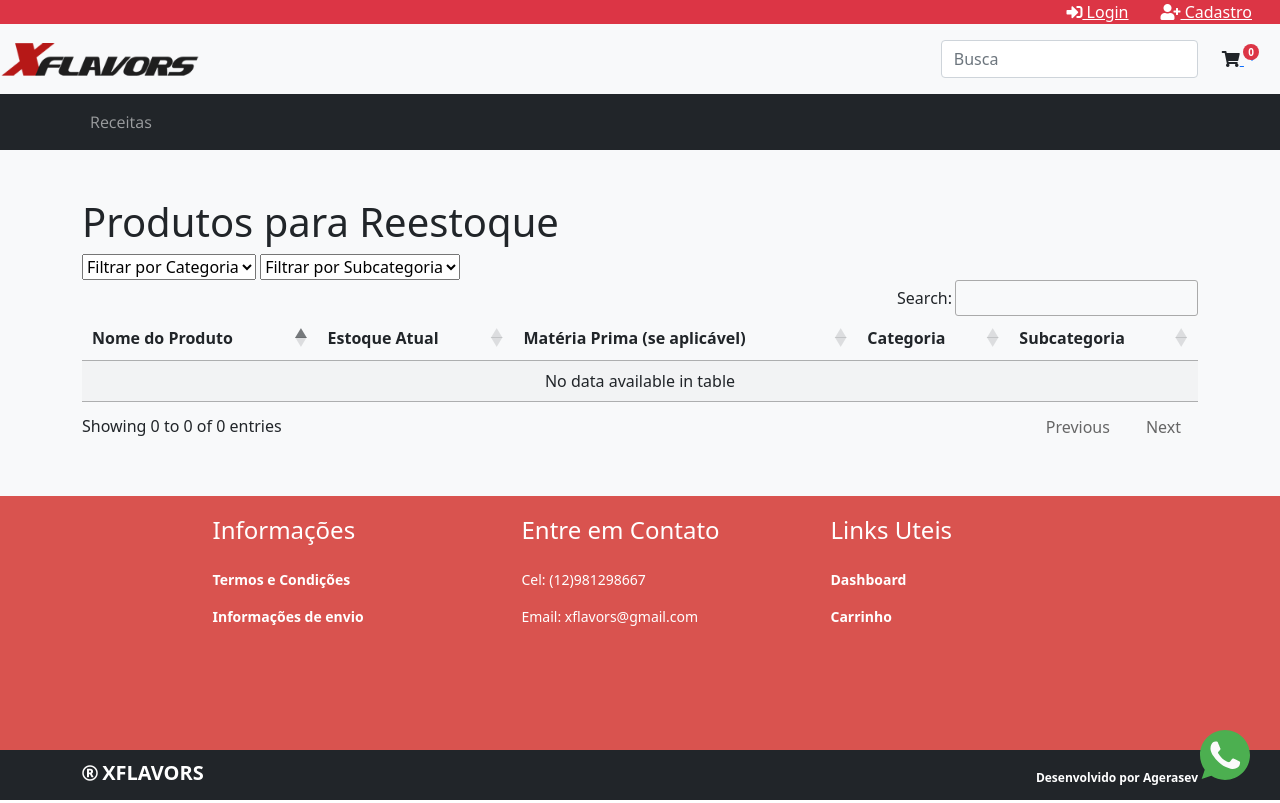
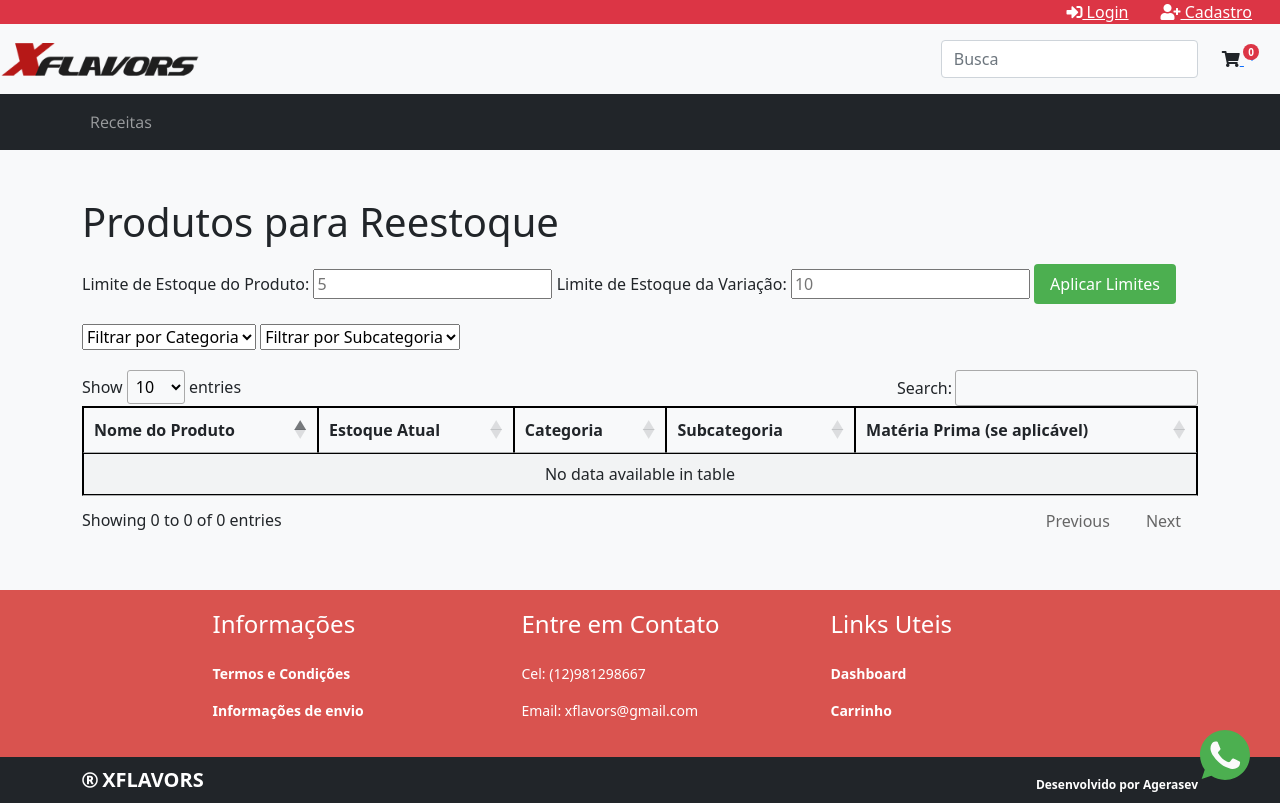
Before and after one commit to andregeraseev/xflavors_site_final, a Django app: page /administracao/reestoque in a window 1280 px wide. Run offline with Django 4.2, Linux system fonts and the light colour scheme; data that the repository does not hold is empty; parts of the project's set-up code (start-up, migrations or seed data) failed here and were passed over; some libraries are stand-ins or nearby versions.

Commit message:
reestoque.html

```diff
--- a/administracao/views.py
+++ b/administracao/views.py
@@ -497,13 +497,22 @@ def pedidos_clientes(request, user_id):
 
 def reestoque(request):
     from django.db.models import Q
-    # Produtos que têm variações cujas matérias-primas têm estoque <= 10 ou produtos com estoque <= 5
+
+    # Use os valores padrão a menos que sejam fornecidos pelo usuário
+    product_stock_value = request.GET.get('product_stock')
+    variation_stock_value = request.GET.get('variation_stock')
+
+    product_stock_limit = int(product_stock_value) if product_stock_value else 5
+    variation_stock_limit = int(variation_stock_value) if variation_stock_value else 10
+
+    # Produtos que têm variações cujas matérias-primas têm estoque <= variation_stock_limit ou produtos com estoque <= product_stock_limit
     produtos = Produto.objects.filter(
-        Q(variation__materia_prima__stock__lte=10) |
-        (Q(variation__isnull=True) & Q(stock__lte=5))
+        Q(variation__materia_prima__stock__lte=variation_stock_limit) |
+        (Q(variation__isnull=True) & Q(stock__lte=product_stock_limit))
     ).distinct()
 
     categories = Category.objects.all()
     subcategories = Subcategory.objects.all()
 
-    return render(request, 'administracao/reestoque.html', {'produtos': produtos, 'categories': categories, 'subcategories': subcategories})
+    return render(request, 'administracao/reestoque.html',
+                  {'produtos': produtos, 'categories': categories, 'subcategories': subcategories})
--- a/templates/administracao/reestoque.html
+++ b/templates/administracao/reestoque.html
@@ -3,17 +3,84 @@
 {% block content %}
 <link rel="stylesheet" type="text/css" href="https://cdn.datatables.net/1.11.5/css/jquery.dataTables.css">
 <link rel="stylesheet" type="text/css" href="https://cdn.datatables.net/buttons/2.2.2/css/buttons.dataTables.min.css">
+
+<style>
+.filters, .stock-limits {
+    margin-bottom: 20px;
+}
+
+button {
+    background-color: #4CAF50;
+    color: white;
+    border: none;
+    padding: 8px 16px;
+    cursor: pointer;
+    border-radius: 4px;
+    margin-top: 10px;
+}
+
+button:hover {
+    background-color: #45a049;
+}
+
+table {
+    width: 100%;
+    border-collapse: collapse;
+}
+
+table, th, td {
+    border: 1px solid black;
+}
+
+th, td {
+    padding: 8px 12px;
+}
+
+tr:nth-child(even) {
+    background-color: #e0e0e0;  /* A cor foi ajustada para um cinza um pouco mais escuro */
+}
+
+/* Media query para impressão */
+@media print {
+    tr:nth-child(even) {
+        background-color: #e0e0e0 !important;
+    }
+}
+</style>
+
 <h1>Produtos para Reestoque</h1>
+
+<!-- Limite de Estoque -->
+<div class="stock-limits">
+    <label for="productStockLimit">Limite de Estoque do Produto:</label>
+    <input type="number" id="productStockLimit" name="product_stock" placeholder="5" title="Defina o limite de estoque para os produtos">
+
+    <label for="variationStockLimit">Limite de Estoque da Variação:</label>
+    <input type="number" id="variationStockLimit" name="variation_stock" placeholder="10" title="Defina o limite de estoque para as variações">
+
+    <button id="applyStockLimits">Aplicar Limites</button>
+</div>
+
+<script>
+    $('#applyStockLimits').on('click', function() {
+        const productStockValue = $('#productStockLimit').val();
+        const variationStockValue = $('#variationStockLimit').val();
+
+        const currentUrl = window.location.href.split('?')[0];
+        window.location.href = `${currentUrl}?product_stock=${productStockValue}&variation_stock=${variationStockValue}`;
+    });
+</script>
 
 <!-- Filtros -->
 <div class="filters">
-    <select id="categoryFilter">
+    <select id="categoryFilter" title="Filtrar produtos por categoria">
         <option value="">Filtrar por Categoria</option>
         {% for category in categories %}
         <option value="{{ category.name }}">{{ category.name }}</option>
         {% endfor %}
     </select>
-    <select id="subcategoryFilter">
+
+    <select id="subcategoryFilter" title="Filtrar produtos por subcategoria">
         <option value="">Filtrar por Subcategoria</option>
         {% for subcategory in subcategories %}
         <option value="{{ subcategory.name }}">{{ subcategory.name }}</option>
@@ -26,9 +93,9 @@
         <tr>
             <th>Nome do Produto</th>
             <th>Estoque Atual</th>
-            <th>Matéria Prima (se aplicável)</th>
             <th>Categoria</th>
             <th>Subcategoria</th>
+            <th>Matéria Prima (se aplicável)</th>
         </tr>
     </thead>
     <tbody>
@@ -42,6 +109,9 @@
                 {{ produto.stock }}
                 {% endif %}
             </td>
+
+            <td>{{ produto.category }}</td>
+            <td>{{ produto.subcategory }}</td>
             <td>
                 {% if produto.variation_set.exists %}
                 {{ produto.variation_set.first.materia_prima.name }}
@@ -49,33 +119,34 @@
                 -
                 {% endif %}
             </td>
-            <td>{{ produto.category }}</td>
-            <td>{{ produto.subcategory }}</td>
         </tr>
         {% endfor %}
     </tbody>
 </table>
 
-
 <script>
 $(document).ready(function() {
     var table = $('#reestoqueTable').DataTable({
-        dom: 'Bfrtip',
-        buttons: ['print']
+        dom: 'Blfrtip',
+        buttons: [{
+            extend: 'print',
+            customize: function (win) {
+                $(win.document.body).find('tr:nth-child(even)').css('background-color', '#e0e0e0');
+            }
+        }]
     });
 
     // Filtro de Categoria
     $('#categoryFilter').on('change', function() {
-        table.columns(3).search(this.value).draw();
+        table.columns(2).search(this.value).draw();
     });
 
     // Filtro de Subcategoria
     $('#subcategoryFilter').on('change', function() {
-        table.columns(4).search(this.value).draw();
+        table.columns(3).search(this.value).draw();
     });
 });
 </script>
-
 
 <script type="text/javascript" charset="utf8" src="https://code.jquery.com/jquery-3.6.0.min.js"></script>
 <script type="text/javascript" charset="utf8" src="https://cdn.datatables.net/1.11.5/js/jquery.dataTables.js"></script>
```
